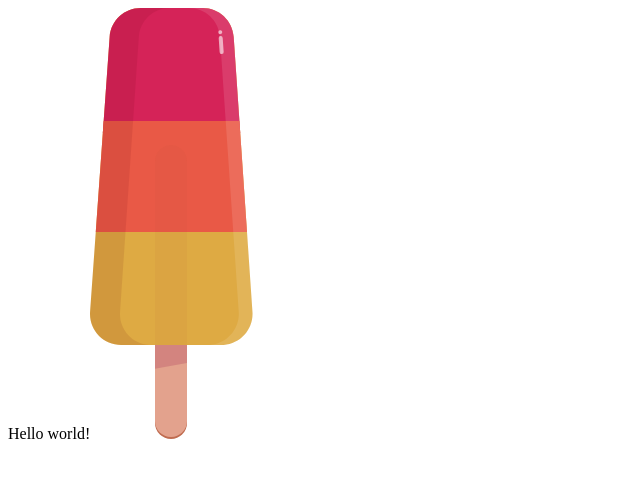
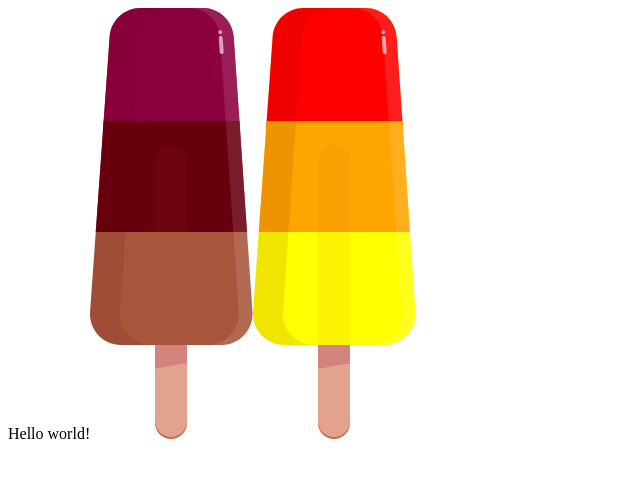
Before and after one commit to HaseebAHMED-afk/JAMStackVirtualLollyApp, a Gatsby site: page / in a window 1280 px wide. Shown: the whole page, without its empty margins (0-640 px from the left). Built offline with nearby package versions, Linux system fonts and the light colour scheme; Gatsby itself is replaced by a stand-in of ours.

Commit message:
Changes made

```diff
--- a/src/components/Lolly.js
+++ b/src/components/Lolly.js
@@ -1,7 +1,7 @@
 import { func } from "prop-types"
 import React from "react"
 
-export default function Lolly() {
+export default function Lolly({lolyTop, lolyMiddle , lolyBottom}) {
   return (
       <svg
         className="lollipop"
@@ -64,13 +64,13 @@ export default function Lolly() {
             </mask>
             <use
               className="lollyBottom"
-              fill="#deaa43"
+              fill={lolyBottom}
               fillRule="nonzero"
               href="#path-1"
             ></use>
             <rect
               className="lollyTop"
-              fill="#d52358"
+              fill={lolyTop}
               fillRule="nonzero"
               mask="url(#mask-2)"
               x="-25"
@@ -80,7 +80,7 @@ export default function Lolly() {
             ></rect>
             <rect
               className="lollyMiddle"
-              fill="#e95946"
+              fill={lolyMiddle}
               fillRule="nonzero"
               mask="url(#mask-2)"
               x="-29"
--- a/src/pages/index.tsx
+++ b/src/pages/index.tsx
@@ -6,7 +6,8 @@ import Lolly from "../components/Lolly"
 export default function Home() {
   return (
   <div>Hello world!
-    <Lolly />
+    <Lolly lolyTop="#8C0040" lolyMiddle="#67000D" lolyBottom="#A7563C" />
+    <Lolly lolyTop="red" lolyMiddle="orange" lolyBottom="yellow" />
   </div>
   )
 }
```
Also changed, not shown: gatsby-browser.js (added), src/styles/main.css (added).
